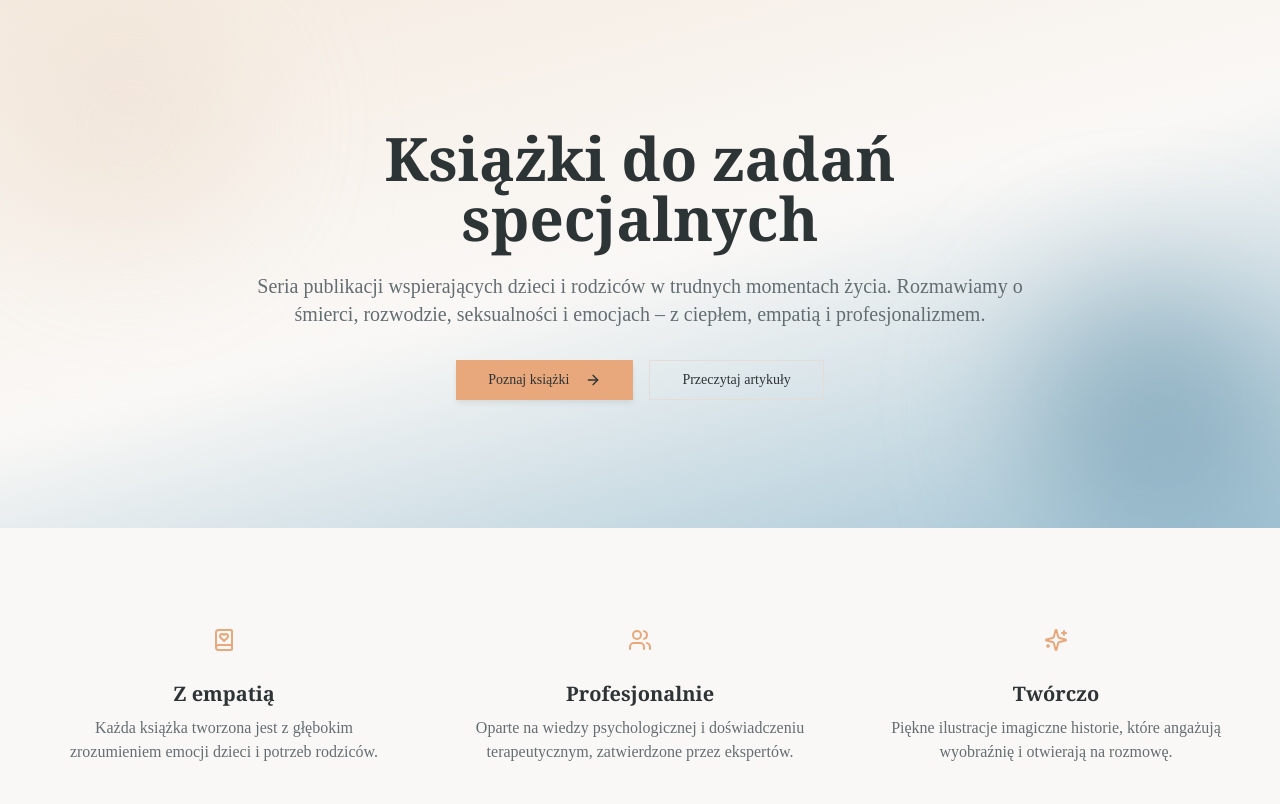
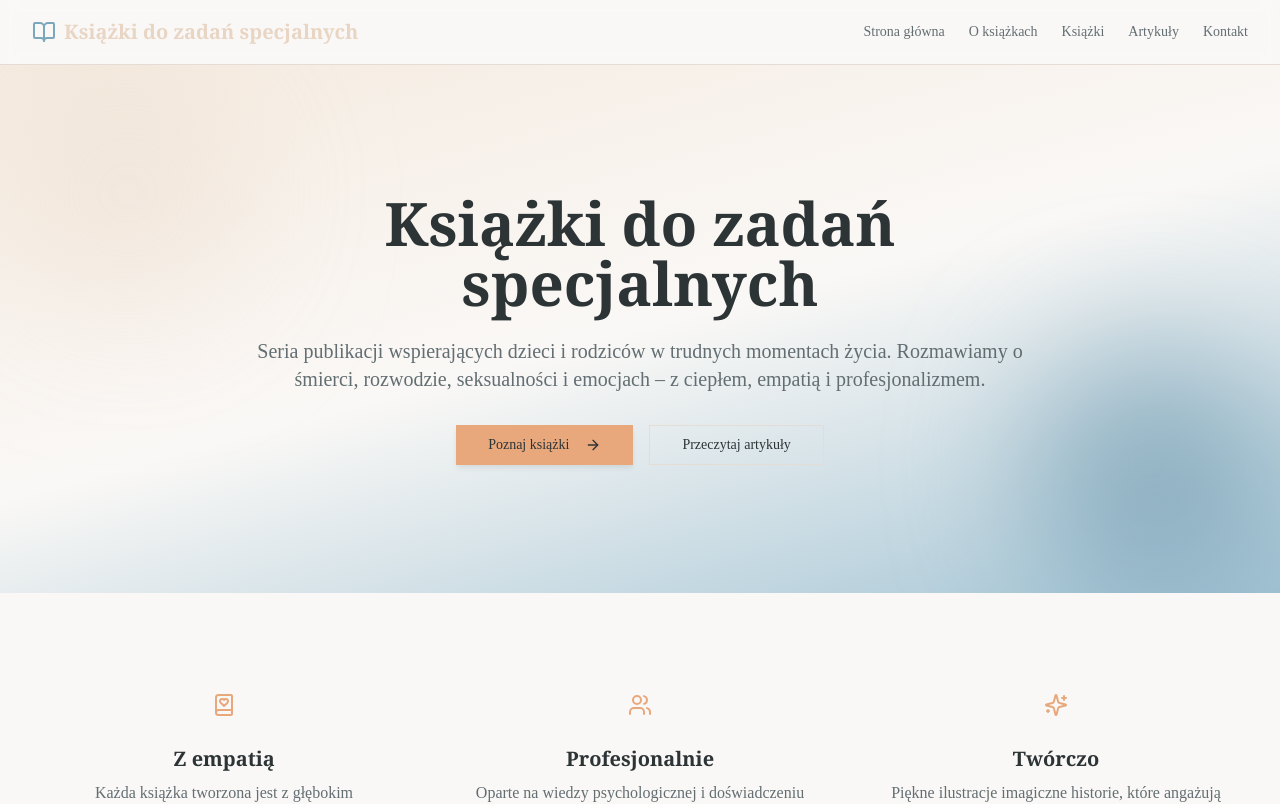
Before and after one commit to totawierzba-star/sg-8666905e-bcc0-4ab2-a8e9-61b5a6ffc3b2-1773721541, a Next.js app: page / in a window 1280 px wide. Shown: the top 804 px of the page. Built offline with nearby package versions, Linux system fonts and the light colour scheme.

Commit message:
fix(homepage): Restore navbar by adding Layout component

```diff
--- a/src/pages/index.tsx
+++ b/src/pages/index.tsx
@@ -3,6 +3,7 @@ import { Button } from "@/components/ui/button";
 import { BookCard } from "@/components/BookCard";
 import { BookHeart, Users, Sparkles, ArrowRight } from "lucide-react";
 import Link from "next/link";
+import { Layout } from "@/components/Layout";
 
 const books = [
   {
@@ -66,7 +67,7 @@ const features = [
 
 export default function Home() {
   return (
-    <>
+    <Layout>
       <SEO
         title="Książki do zadań specjalnych - Wspieramy dzieci w trudnych momentach"
         description="Seria terapeutycznych książek dla dzieci o trudnych tematach: żałobie, rozwodzie, seksualności i kreatywności. Z empatią i profesjonalizmem."
@@ -168,6 +169,6 @@ export default function Home() {
           </div>
         </div>
       </section>
-    </>
+    </Layout>
   );
 }
```
Also changed, not shown: 1 other file (tests, documents, lock files or other folders).
